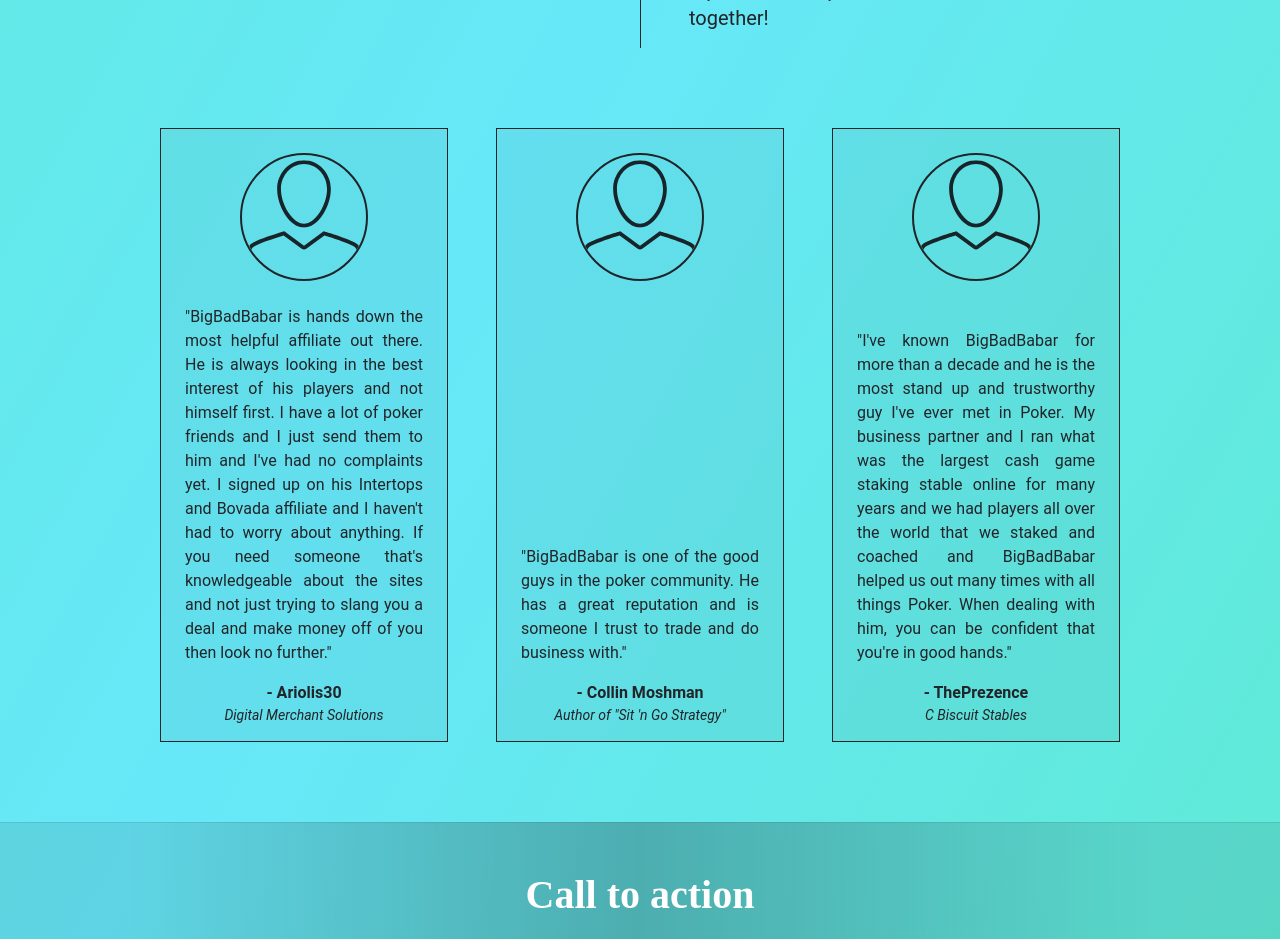
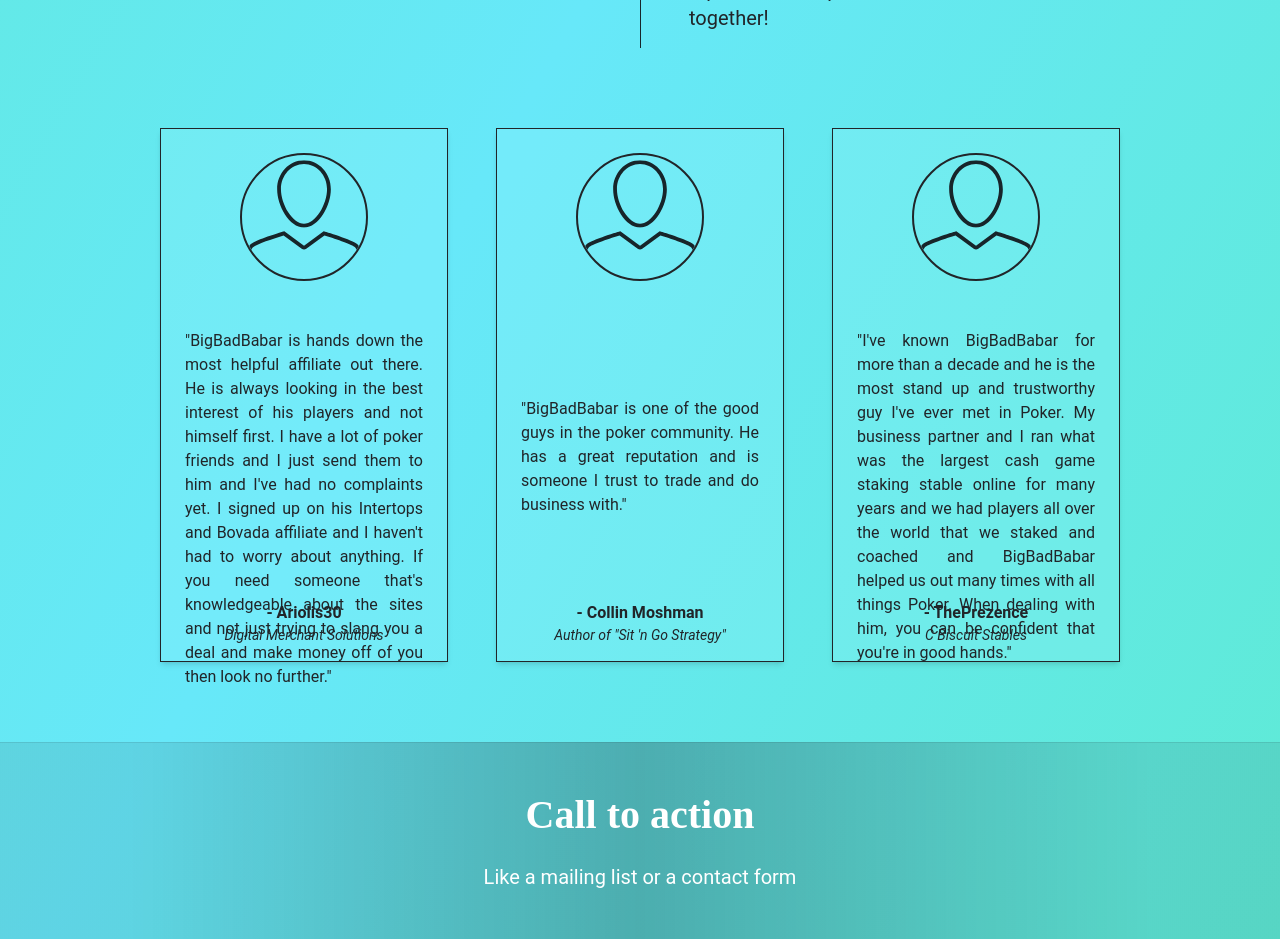
Before and after one commit to oceanhillman/bigbadbabar, a React (Create React App) app: page / in a window 1280 px wide. Shown: the part 1220-2159 px from the top of the page. Built offline with nearby package versions, Linux system fonts and the light colour scheme.

Commit message:
Fix internal alignment

```diff
--- a/src/components/TestimonialCard.jsx
+++ b/src/components/TestimonialCard.jsx
@@ -1,15 +1,14 @@
 
 function TestimonialCard(props) {
     return (
-        <div className="flex-column flex justify-between border-1 px-4 border-dark bg-dark/5">
+        <div className="flex-column justify-between min-h-full flex border-1 px-4 bg-cyan-200/20 border-dark shadow-md">
             <div className="w-32 h-32 my-4 mx-auto">
                 <img src={props.imgURL} className="content-start w-32 h-32 mx-auto border-2 rounded-full border-dark" alt="Testimonial profile" />
             </div>
-            <div className="flex-2  ">
-                <p className="content-center font-body text-justify">
+            <p className="h-64 mt-4 content-center font-body text-justify">
                 "{props.statement}"
             </p>
-                <div className="flex-1">
+            <div>
                 <p className="mb-0 font-body font-bold text-center ">
                     - {props.name}
                 </p>
@@ -18,7 +17,6 @@ function TestimonialCard(props) {
                 </p>
             </div>
         </div>
-        </div>
     )
 }
 
```
Lines whose indentation alone changed are shown as unchanged.
